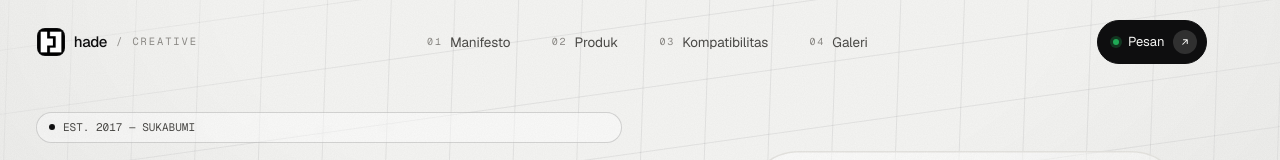
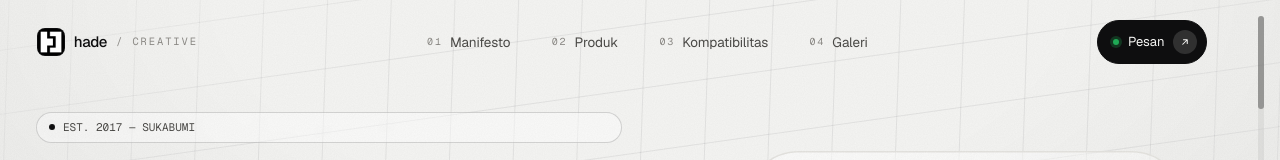
Before and after one commit to rayinailham/hade-web, a Vue app: page / in a window 1280 px wide. Shown: the top 160 px of the page. Built offline with nearby package versions, Linux system fonts and the light colour scheme.

Commit message:
feat: floating custom scrollbar detached from browser edge

```diff
--- a/src/App.vue
+++ b/src/App.vue
@@ -4,6 +4,7 @@ import { useReveal } from './composables/useReveal'
 
 import IntroScreen from './components/IntroScreen.vue'
 import SiteNav from './components/SiteNav.vue'
+import CustomScrollbar from './components/CustomScrollbar.vue'
 import HeroSection from './components/HeroSection.vue'
 import ManifestoSection from './components/ManifestoSection.vue'
 import ProductsScroller from './components/ProductsScroller.vue'
@@ -30,6 +31,7 @@ useReveal()
     <FinalCta />
   </main>
   <SiteFooter />
+  <CustomScrollbar />
 </template>
 
 <style scoped>
--- /dev/null
+++ b/src/components/CustomScrollbar.vue
@@ -0,0 +1,249 @@
+<script setup lang="ts">
+import { onMounted, onBeforeUnmount, ref } from 'vue'
+import { getLenis } from '../composables/useLenis'
+
+const trackRef = ref<HTMLDivElement | null>(null)
+const thumbRef = ref<HTMLDivElement | null>(null)
+const visible = ref(false)
+
+let rafId = 0
+let trackHeight = 0
+let thumbHeight = 0
+let isDragging = false
+let dragStartY = 0
+let dragStartScroll = 0
+let hideTimer: number | null = null
+
+const MIN_THUMB = 48
+const TRACK_INSET = 16 // px from top/bottom of track within viewport
+
+function computeSizes() {
+  const track = trackRef.value
+  if (!track) return
+  trackHeight = track.clientHeight
+  const docHeight = document.documentElement.scrollHeight
+  const winHeight = window.innerHeight
+  const ratio = winHeight / docHeight
+  thumbHeight = Math.max(MIN_THUMB, Math.floor(trackHeight * ratio))
+  if (thumbRef.value) {
+    thumbRef.value.style.height = `${thumbHeight}px`
+  }
+  // Hide if no scroll possible
+  visible.value = docHeight > winHeight + 4
+}
+
+function updateThumb(scrollY: number) {
+  if (!thumbRef.value) return
+  const docHeight = document.documentElement.scrollHeight
+  const winHeight = window.innerHeight
+  const maxScroll = Math.max(1, docHeight - winHeight)
+  const progress = Math.min(1, Math.max(0, scrollY / maxScroll))
+  const maxThumbY = trackHeight - thumbHeight
+  const y = progress * maxThumbY
+  thumbRef.value.style.transform = `translate3d(0, ${y}px, 0)`
+}
+
+function showThumb() {
+  const track = trackRef.value
+  if (!track) return
+  track.classList.add('is-active')
+  if (hideTimer) window.clearTimeout(hideTimer)
+  hideTimer = window.setTimeout(() => {
+    if (!isDragging) track.classList.remove('is-active')
+  }, 1200)
+}
+
+function onScroll() {
+  updateThumb(window.scrollY)
+  showThumb()
+}
+
+function scrollToProgress(progress: number) {
+  const lenis = getLenis()
+  const docHeight = document.documentElement.scrollHeight
+  const winHeight = window.innerHeight
+  const maxScroll = Math.max(0, docHeight - winHeight)
+  const target = progress * maxScroll
+  if (lenis) {
+    lenis.scrollTo(target, { immediate: true, force: true })
+  } else {
+    window.scrollTo(0, target)
+  }
+}
+
+function onTrackPointerDown(e: PointerEvent) {
+  if (e.target === thumbRef.value) return
+  const track = trackRef.value
+  if (!track) return
+  const rect = track.getBoundingClientRect()
+  const clickY = e.clientY - rect.top - thumbHeight / 2
+  const progress = Math.min(1, Math.max(0, clickY / (trackHeight - thumbHeight)))
+  scrollToProgress(progress)
+}
+
+function onThumbPointerDown(e: PointerEvent) {
+  e.preventDefault()
+  e.stopPropagation()
+  isDragging = true
+  dragStartY = e.clientY
+  dragStartScroll = window.scrollY
+  thumbRef.value?.setPointerCapture(e.pointerId)
+  document.body.style.userSelect = 'none'
+  trackRef.value?.classList.add('is-active')
+}
+
+function onThumbPointerMove(e: PointerEvent) {
+  if (!isDragging) return
+  const deltaY = e.clientY - dragStartY
+  const maxThumbY = trackHeight - thumbHeight
+  if (maxThumbY <= 0) return
+  const docHeight = document.documentElement.scrollHeight
+  const winHeight = window.innerHeight
+  const maxScroll = docHeight - winHeight
+  const scrollDelta = (deltaY / maxThumbY) * maxScroll
+  const target = Math.min(maxScroll, Math.max(0, dragStartScroll + scrollDelta))
+  const lenis = getLenis()
+  if (lenis) {
+    lenis.scrollTo(target, { immediate: true, force: true })
+  } else {
+    window.scrollTo(0, target)
+  }
+}
+
+function onThumbPointerUp(e: PointerEvent) {
+  if (!isDragging) return
+  isDragging = false
+  thumbRef.value?.releasePointerCapture(e.pointerId)
+  document.body.style.userSelect = ''
+  showThumb()
+}
+
+function tick() {
+  computeSizes()
+  rafId = requestAnimationFrame(tick)
+}
+
+let resizeObs: ResizeObserver | null = null
+
+onMounted(() => {
+  computeSizes()
+  updateThumb(window.scrollY)
+
+  window.addEventListener('scroll', onScroll, { passive: true })
+  window.addEventListener('resize', computeSizes)
+
+  // Watch document size changes (images loading, dynamic content)
+  resizeObs = new ResizeObserver(() => {
+    computeSizes()
+    updateThumb(window.scrollY)
+  })
+  resizeObs.observe(document.documentElement)
+  resizeObs.observe(document.body)
+
+  // Initial settle
+  setTimeout(() => {
+    computeSizes()
+    updateThumb(window.scrollY)
+  }, 300)
+})
+
+onBeforeUnmount(() => {
+  window.removeEventListener('scroll', onScroll)
+  window.removeEventListener('resize', computeSizes)
+  if (rafId) cancelAnimationFrame(rafId)
+  if (hideTimer) window.clearTimeout(hideTimer)
+  resizeObs?.disconnect()
+})
+</script>
+
+<template>
+  <div
+    ref="trackRef"
+    class="custom-scrollbar"
+    :class="{ 'is-visible': visible }"
+    :style="{ '--track-inset': `${TRACK_INSET}px` }"
+    @pointerdown="onTrackPointerDown"
+    aria-hidden="true"
+  >
+    <div
+      ref="thumbRef"
+      class="custom-scrollbar__thumb"
+      @pointerdown="onThumbPointerDown"
+      @pointermove="onThumbPointerMove"
+      @pointerup="onThumbPointerUp"
+      @pointercancel="onThumbPointerUp"
+    />
+  </div>
+</template>
+
+<style scoped>
+.custom-scrollbar {
+  position: fixed;
+  top: 16px;
+  bottom: 16px;
+  right: 16px;
+  width: 6px;
+  border-radius: 999px;
+  background: rgba(14, 14, 15, 0.06);
+  backdrop-filter: blur(6px);
+  -webkit-backdrop-filter: blur(6px);
+  z-index: 200;
+  opacity: 0;
+  pointer-events: none;
+  transition: opacity 0.3s var(--ease-out, cubic-bezier(0.32, 0.72, 0, 1)),
+              width 0.2s var(--ease-out, cubic-bezier(0.32, 0.72, 0, 1));
+}
+
+.custom-scrollbar.is-visible {
+  opacity: 1;
+  pointer-events: auto;
+}
+
+.custom-scrollbar:hover,
+.custom-scrollbar.is-active {
+  width: 10px;
+  background: rgba(14, 14, 15, 0.1);
+}
+
+.custom-scrollbar__thumb {
+  position: absolute;
+  top: 0;
+  left: 0;
+  right: 0;
+  height: 60px;
+  background: rgba(14, 14, 15, 0.35);
+  border-radius: 999px;
+  cursor: grab;
+  transition: background-color 0.2s var(--ease-out, cubic-bezier(0.32, 0.72, 0, 1));
+  will-change: transform;
+}
+
+.custom-scrollbar__thumb:hover {
+  background: rgba(14, 14, 15, 0.55);
+}
+
+.custom-scrollbar.is-active .custom-scrollbar__thumb {
+  background: rgba(14, 14, 15, 0.7);
+  cursor: grabbing;
+}
+
+@media (max-width: 640px) {
+  .custom-scrollbar {
+    right: 8px;
+    top: 8px;
+    bottom: 8px;
+    width: 4px;
+  }
+  .custom-scrollbar:hover,
+  .custom-scrollbar.is-active {
+    width: 6px;
+  }
+}
+
+@media (prefers-reduced-motion: reduce) {
+  .custom-scrollbar,
+  .custom-scrollbar__thumb {
+    transition: none;
+  }
+}
+</style>
--- a/src/styles/main.css
+++ b/src/styles/main.css
@@ -96,47 +96,23 @@ a {
 }
 
 /* ============================================
-   Custom scrollbar (thin line, blended)
+   Hide native scrollbar (using floating custom scrollbar instead)
    ============================================ */
 
 /* Firefox */
 html {
-  scrollbar-width: thin;
-  scrollbar-color: rgba(128, 128, 128, 0.35) transparent;
+  scrollbar-width: none;
 }
 
 /* WebKit */
 ::-webkit-scrollbar {
-  width: 6px;
-  height: 6px;
-  background: transparent;
+  width: 0;
+  height: 0;
+  display: none;
 }
 
-::-webkit-scrollbar-track,
-::-webkit-scrollbar-track-piece {
-  background: transparent !important;
-  border: 0;
-  box-shadow: none;
-}
-
-::-webkit-scrollbar-thumb {
-  background-color: rgba(128, 128, 128, 0.35);
-  border-radius: 999px;
-  transition: background-color 0.3s var(--ease-out);
-}
-
-::-webkit-scrollbar-thumb:hover {
-  background-color: rgba(128, 128, 128, 0.6);
-}
-
-::-webkit-scrollbar-button {
-  display: none;
-  width: 0;
-  height: 0;
-}
-
-::-webkit-scrollbar-corner {
-  background: transparent;
+body {
+  -ms-overflow-style: none;
 }
 
 /* ============================================
```
